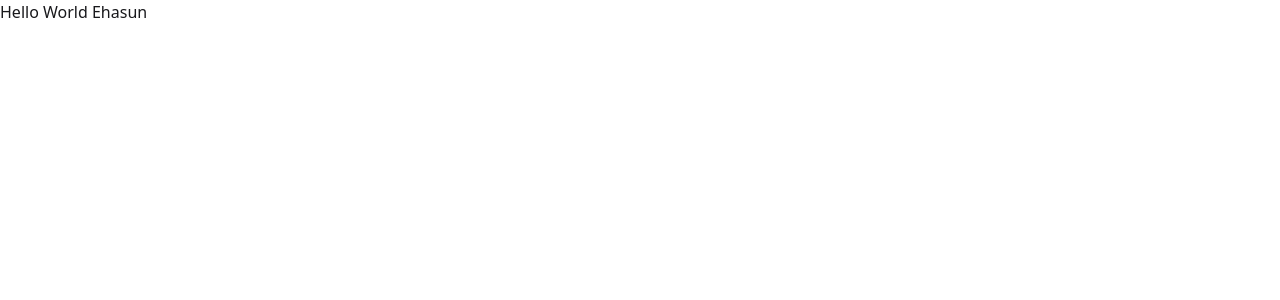
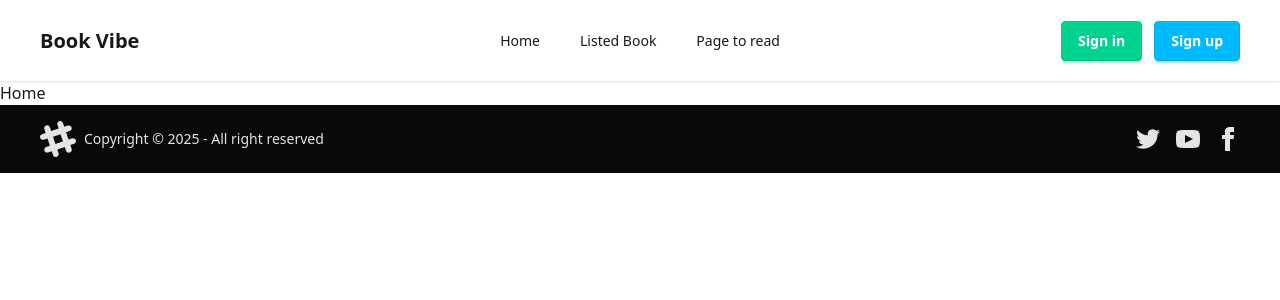
Before and after one commit to ehasun15019/Book-Vibe-ph-, a React (Vite) app: page / in a window 1280 px wide. Shown: the top 300 px of the page. Built offline with nearby package versions, Linux system fonts and the light colour scheme.

Commit message:
create many file/folder but focus on navbar, footer, Roots.jsx for outlet, Routes.jsx for page handling

```diff
--- a/src/Routes/Routes.jsx
+++ b/src/Routes/Routes.jsx
@@ -2,11 +2,22 @@
 
 // import from react-router (installation)
 import { createBrowserRouter } from "react-router";
+import Roots from '../pages/Root/Roots';
+import EroorPage from '../pages/Erropage/EroorPage';
+import Home from '../pages/Home/Home';
 
 // createBrowserRouter also import from react-router (installation)
 export const router = createBrowserRouter([
   {
     path: "/",
-    element: <div>Hello World Ehasun</div>,
+    Component: Roots,
+    errorElement: <EroorPage></EroorPage>,
+    children: [
+        {
+            index: true,
+            path: "/",
+            Component: Home
+        }
+    ]
   },
 ]);
--- /dev/null
+++ b/src/assets/assets.js
@@ -0,0 +1,5 @@
+import monster from './monster.png'
+
+export const assets = {
+    monster
+}
--- /dev/null
+++ b/src/components/Footer/Footer.jsx
@@ -0,0 +1,61 @@
+import React from 'react'
+
+const Footer = () => {
+  return (
+    <div>
+      <footer className="footer sm:footer-horizontal bg-neutral text-neutral-content items-center p-4 px-10">
+        <aside className="grid-flow-col items-center">
+          <svg
+            width="36"
+            height="36"
+            viewBox="0 0 24 24"
+            xmlns="http://www.w3.org/2000/svg"
+            fillRule="evenodd"
+            clipRule="evenodd"
+            className="fill-current">
+            <path
+              d="M22.672 15.226l-2.432.811.841 2.515c.33 1.019-.209 2.127-1.23 2.456-1.15.325-2.148-.321-2.463-1.226l-.84-2.518-5.013 1.677.84 2.517c.391 1.203-.434 2.542-1.831 2.542-.88 0-1.601-.564-1.86-1.314l-.842-2.516-2.431.809c-1.135.328-2.145-.317-2.463-1.229-.329-1.018.211-2.127 1.231-2.456l2.432-.809-1.621-4.823-2.432.808c-1.355.384-2.558-.59-2.558-1.839 0-.817.509-1.582 1.327-1.846l2.433-.809-.842-2.515c-.33-1.02.211-2.129 1.232-2.458 1.02-.329 2.13.209 2.461 1.229l.842 2.515 5.011-1.677-.839-2.517c-.403-1.238.484-2.553 1.843-2.553.819 0 1.585.509 1.85 1.326l.841 2.517 2.431-.81c1.02-.33 2.131.211 2.461 1.229.332 1.018-.21 2.126-1.23 2.456l-2.433.809 1.622 4.823 2.433-.809c1.242-.401 2.557.484 2.557 1.838 0 .819-.51 1.583-1.328 1.847m-8.992-6.428l-5.01 1.675 1.619 4.828 5.011-1.674-1.62-4.829z"></path>
+          </svg>
+          <p>Copyright © {new Date().getFullYear()} - All right reserved</p>
+        </aside>
+        <nav className="grid-flow-col gap-4 md:place-self-center md:justify-self-end">
+          <a>
+            <svg
+              xmlns="http://www.w3.org/2000/svg"
+              width="24"
+              height="24"
+              viewBox="0 0 24 24"
+              className="fill-current">
+              <path
+                d="M24 4.557c-.883.392-1.832.656-2.828.775 1.017-.609 1.798-1.574 2.165-2.724-.951.564-2.005.974-3.127 1.195-.897-.957-2.178-1.555-3.594-1.555-3.179 0-5.515 2.966-4.797 6.045-4.091-.205-7.719-2.165-10.148-5.144-1.29 2.213-.669 5.108 1.523 6.574-.806-.026-1.566-.247-2.229-.616-.054 2.281 1.581 4.415 3.949 4.89-.693.188-1.452.232-2.224.084.626 1.956 2.444 3.379 4.6 3.419-2.07 1.623-4.678 2.348-7.29 2.04 2.179 1.397 4.768 2.212 7.548 2.212 9.142 0 14.307-7.721 13.995-14.646.962-.695 1.797-1.562 2.457-2.549z"></path>
+            </svg>
+          </a>
+          <a>
+            <svg
+              xmlns="http://www.w3.org/2000/svg"
+              width="24"
+              height="24"
+              viewBox="0 0 24 24"
+              className="fill-current">
+              <path
+                d="M19.615 3.184c-3.604-.246-11.631-.245-15.23 0-3.897.266-4.356 2.62-4.385 8.816.029 6.185.484 8.549 4.385 8.816 3.6.245 11.626.246 15.23 0 3.897-.266 4.356-2.62 4.385-8.816-.029-6.185-.484-8.549-4.385-8.816zm-10.615 12.816v-8l8 3.993-8 4.007z"></path>
+            </svg>
+          </a>
+          <a>
+            <svg
+              xmlns="http://www.w3.org/2000/svg"
+              width="24"
+              height="24"
+              viewBox="0 0 24 24"
+              className="fill-current">
+              <path
+                d="M9 8h-3v4h3v12h5v-12h3.642l.358-4h-4v-1.667c0-.955.192-1.333 1.115-1.333h2.885v-5h-3.808c-3.596 0-5.192 1.583-5.192 4.615v3.385z"></path>
+            </svg>
+          </a>
+        </nav>
+      </footer>
+    </div>
+  )
+}
+
+export default Footer
--- /dev/null
+++ b/src/components/Header/Navbar.jsx
@@ -0,0 +1,47 @@
+import React from 'react'
+
+const Navbar = () => {
+
+  const navLinks = <>
+    <li className='m-2'><a href="">Home</a></li>
+    <li className='m-2'><a href="">Listed Book</a></li>
+    <li className='m-2'><a href="">Page to read</a></li>
+  </>
+
+  return (
+    <div>
+      <div className="navbar bg-base-100 shadow-sm px-10">
+        <div className="navbar-start">
+          <div className="dropdown">
+            <div tabIndex={0} role="button" className="btn btn-ghost lg:hidden">
+              <svg xmlns="http://www.w3.org/2000/svg" className="h-5 w-5" fill="none" viewBox="0 0 24 24" stroke="currentColor"> <path strokeLinecap="round" strokeLinejoin="round" strokeWidth="2" d="M4 6h16M4 12h8m-8 6h16" /> </svg>
+            </div>
+            <ul
+              tabIndex={0}
+              className="menu menu-sm dropdown-content bg-base-100 rounded-box z-1 mt-3 w-52 p-2 shadow">
+                {
+                  navLinks
+                }
+            </ul>
+          </div>
+          <a className="text-xl font-bold">Book Vibe</a>
+        </div>
+
+        <div className="navbar-center hidden lg:flex">
+          <ul className="menu menu-horizontal px-1">
+            {
+              navLinks
+            }
+          </ul>
+        </div>
+
+        <div className="navbar-end gap-3">
+          <button className="btn btn-success text-white">Sign in</button>
+          <button className="btn btn-info text-white">Sign up</button>
+        </div>
+      </div>
+    </div>
+  )
+}
+
+export default Navbar
--- /dev/null
+++ b/src/pages/Erropage/EroorPage.jsx
@@ -0,0 +1,16 @@
+import React from 'react'
+import { assets } from '../../assets/assets'
+
+const EroorPage = () => {
+  return (
+    <div className='flex gap-6 justify-center items-center h-[100vh]'>
+      <img src={assets.monster} alt="monster" className='w-[300px]' />
+
+      <div>
+        <h1 className='text-4xl font-bold'>Sorry! Page not <br /> found</h1>
+      </div>
+    </div>
+  )
+}
+
+export default EroorPage
--- /dev/null
+++ b/src/pages/Home/Home.jsx
@@ -0,0 +1,11 @@
+import React from 'react'
+
+const Home = () => {
+  return (
+    <div>
+      <p>Home</p>
+    </div>
+  )
+}
+
+export default Home
--- /dev/null
+++ b/src/pages/Root/Roots.jsx
@@ -0,0 +1,16 @@
+import React from 'react'
+import Navbar from '../../components/Header/Navbar'
+import { Outlet } from 'react-router'
+import Footer from '../../components/Footer/Footer'
+
+const Roots = () => {
+  return (
+    <div>
+      <Navbar></Navbar>
+      <Outlet></Outlet>
+      <Footer></Footer>
+    </div>
+  )
+}
+
+export default Roots
```
Also changed, not shown: src/assets/monster.png (added).
